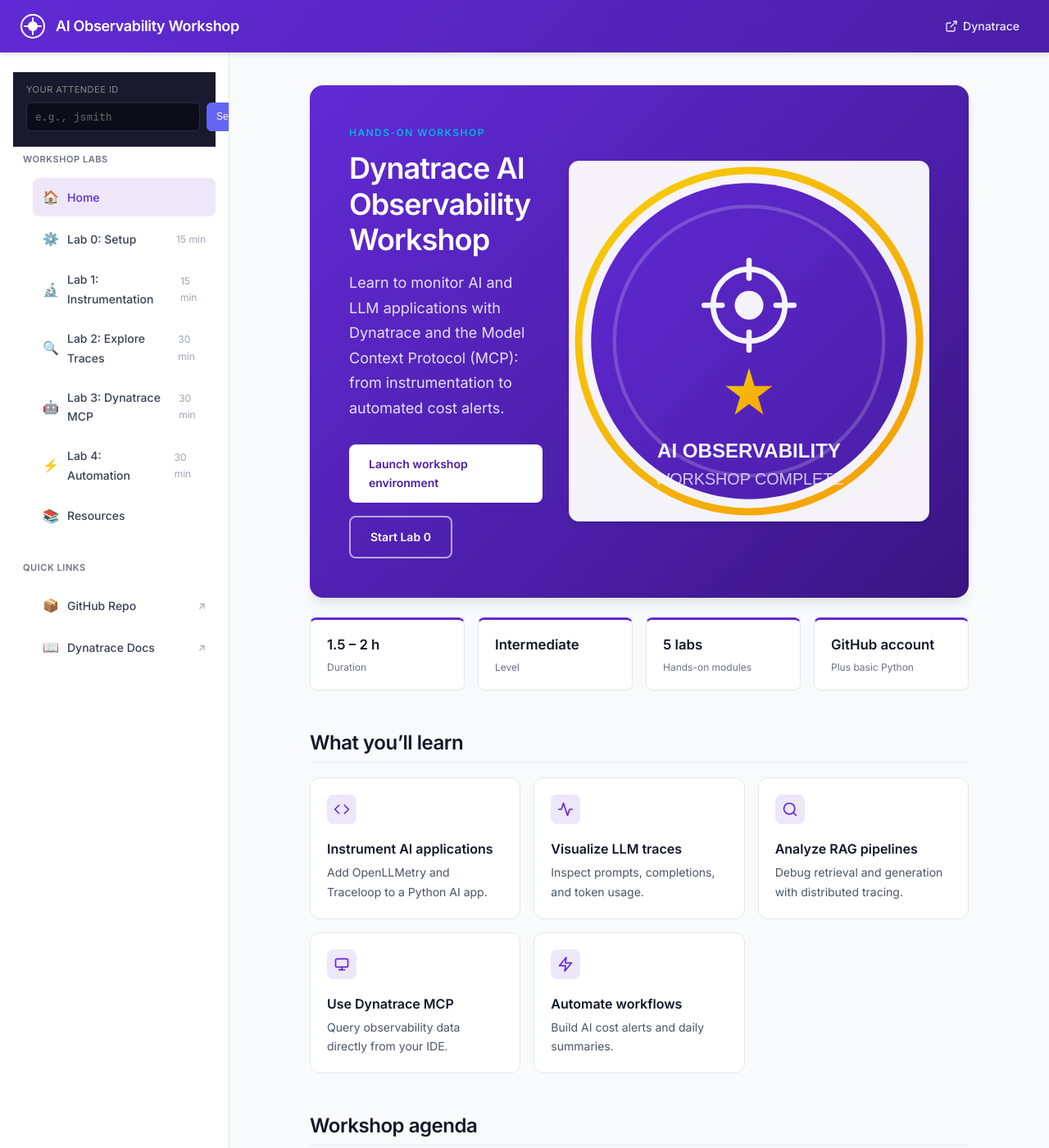
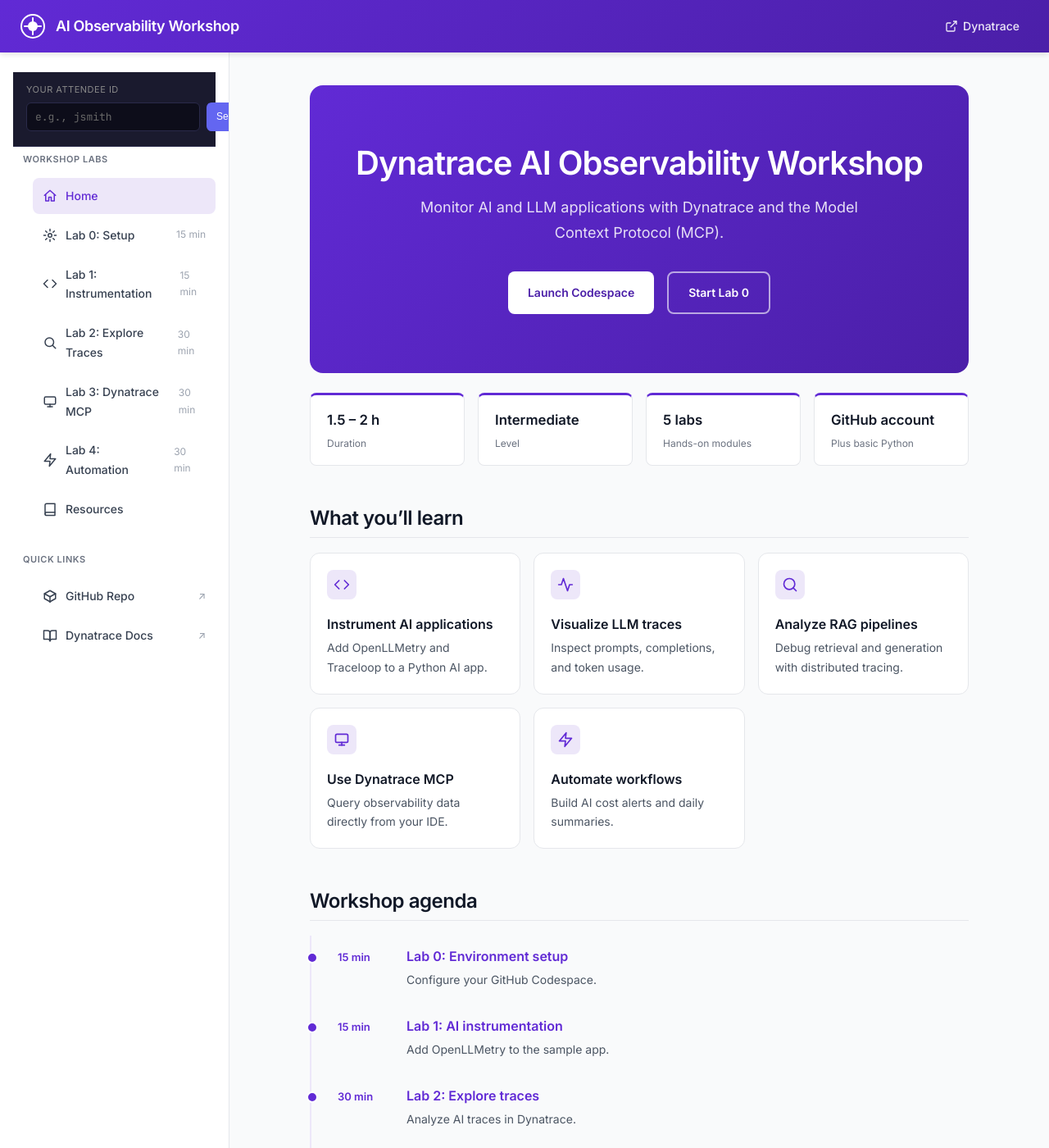
Before and after one commit to marc-mas-ferrer/ai-mcp-ilt, a Jekyll site: the page built from docs/index.md, in a window 1280 px wide and 1400 px high. Shown: the whole window at 82% size. Built offline with Jekyll 4.4.1, drawn with Linux system fonts in a browser that asks for light colours; some of the changed text lies outside the part shown.

Commit message:
Changed index styling

```diff
--- a/docs/_layouts/default.html
+++ b/docs/_layouts/default.html
@@ -59,48 +59,48 @@
                     <ul class="sidebar-nav">
                         <li>
                             <a href="{{ '/' | relative_url }}" class="sidebar-link {% if page.url == '/' or page.url == '/index.html' %}active{% endif %}">
-                                <span class="sidebar-icon">🏠</span>
+                                <svg class="sidebar-icon" viewBox="0 0 24 24" aria-hidden="true"><path d="M3 11l9-8 9 8"/><path d="M5 10v10h5v-6h4v6h5V10"/></svg>
                                 Home
                             </a>
                         </li>
                         <li>
                             <a href="{{ '/lab0-setup' | relative_url }}" class="sidebar-link {% if page.url contains 'lab0' %}active{% endif %}">
-                                <span class="sidebar-icon">⚙️</span>
+                                <svg class="sidebar-icon" viewBox="0 0 24 24" aria-hidden="true"><circle cx="12" cy="12" r="3"/><path d="M12 2v3M12 19v3M2 12h3M19 12h3M4.9 4.9l2.1 2.1M17 17l2.1 2.1M4.9 19.1L7 17M17 7l2.1-2.1"/></svg>
                                 Lab 0: Setup
                                 <span class="sidebar-time">15 min</span>
                             </a>
                         </li>
                         <li>
                             <a href="{{ '/lab1-instrumentation' | relative_url }}" class="sidebar-link {% if page.url contains 'lab1' %}active{% endif %}">
-                                <span class="sidebar-icon">🔬</span>
+                                <svg class="sidebar-icon" viewBox="0 0 24 24" aria-hidden="true"><polyline points="16 18 22 12 16 6"/><polyline points="8 6 2 12 8 18"/></svg>
                                 Lab 1: Instrumentation
                                 <span class="sidebar-time">15 min</span>
                             </a>
                         </li>
                         <li>
                             <a href="{{ '/lab2-explore-traces' | relative_url }}" class="sidebar-link {% if page.url contains 'lab2' %}active{% endif %}">
-                                <span class="sidebar-icon">🔍</span>
+                                <svg class="sidebar-icon" viewBox="0 0 24 24" aria-hidden="true"><circle cx="11" cy="11" r="7"/><line x1="21" y1="21" x2="16.65" y2="16.65"/></svg>
                                 Lab 2: Explore Traces
                                 <span class="sidebar-time">30 min</span>
                             </a>
                         </li>
                         <li>
                             <a href="{{ '/lab3-dynatrace-mcp' | relative_url }}" class="sidebar-link {% if page.url contains 'lab3' %}active{% endif %}">
-                                <span class="sidebar-icon">🤖</span>
+                                <svg class="sidebar-icon" viewBox="0 0 24 24" aria-hidden="true"><rect x="3" y="4" width="18" height="12" rx="2"/><line x1="8" y1="20" x2="16" y2="20"/><line x1="12" y1="16" x2="12" y2="20"/></svg>
                                 Lab 3: Dynatrace MCP
                                 <span class="sidebar-time">30 min</span>
                             </a>
                         </li>
                         <li>
                             <a href="{{ '/lab4-automation' | relative_url }}" class="sidebar-link {% if page.url contains 'lab4' %}active{% endif %}">
-                                <span class="sidebar-icon">⚡</span>
+                                <svg class="sidebar-icon" viewBox="0 0 24 24" aria-hidden="true"><polygon points="13 2 3 14 12 14 11 22 21 10 12 10 13 2"/></svg>
                                 Lab 4: Automation
                                 <span class="sidebar-time">30 min</span>
                             </a>
                         </li>
                         <li>
                             <a href="{{ '/resources' | relative_url }}" class="sidebar-link {% if page.url contains 'resources' %}active{% endif %}">
-                                <span class="sidebar-icon">📚</span>
+                                <svg class="sidebar-icon" viewBox="0 0 24 24" aria-hidden="true"><path d="M4 19.5A2.5 2.5 0 0 1 6.5 17H20V3H6.5A2.5 2.5 0 0 0 4 5.5z"/><path d="M4 19.5A2.5 2.5 0 0 0 6.5 22H20v-5"/></svg>
                                 Resources
                             </a>
                         </li>
@@ -112,13 +112,13 @@
                     <ul class="sidebar-nav">
                         <li>
                             <a href="https://github.com/marc-mas-ferrer/ai-mcp-ilt" target="_blank" class="sidebar-link external">
-                                <span class="sidebar-icon">📦</span>
+                                <svg class="sidebar-icon" viewBox="0 0 24 24" aria-hidden="true"><path d="M21 8l-9-5-9 5v8l9 5 9-5z"/><polyline points="3 8 12 13 21 8"/><line x1="12" y1="13" x2="12" y2="22"/></svg>
                                 GitHub Repo
                             </a>
                         </li>
                         <li>
                             <a href="https://docs.dynatrace.com" target="_blank" class="sidebar-link external">
-                                <span class="sidebar-icon">📖</span>
+                                <svg class="sidebar-icon" viewBox="0 0 24 24" aria-hidden="true"><path d="M2 4h6a4 4 0 0 1 4 4v13a3 3 0 0 0-3-3H2z"/><path d="M22 4h-6a4 4 0 0 0-4 4v13a3 3 0 0 1 3-3h7z"/></svg>
                                 Dynatrace Docs
                             </a>
                         </li>
--- a/docs/assets/css/style.css
+++ b/docs/assets/css/style.css
@@ -216,9 +216,14 @@
 }
 
 .sidebar-icon {
-    font-size: 16px;
-    width: 20px;
-    text-align: center;
+    width: 18px;
+    height: 18px;
+    flex-shrink: 0;
+    fill: none;
+    stroke: currentColor;
+    stroke-width: 2;
+    stroke-linecap: round;
+    stroke-linejoin: round;
 }
 
 .sidebar-time {
@@ -1351,16 +1356,12 @@
    ═══════════════════════════════════════════════════════════════════════════ */
 
 .home-hero {
-    display: flex;
-    align-items: center;
-    justify-content: space-between;
-    gap: 32px;
-    padding: 48px;
+    padding: 72px 48px;
     margin-bottom: 24px;
+    text-align: center;
     border-radius: var(--radius-xl);
-    background: linear-gradient(135deg, var(--dt-purple) 0%, var(--dt-purple-dark) 60%, #3A1580 100%);
+    background: linear-gradient(135deg, var(--dt-purple) 0%, var(--dt-purple-dark) 100%);
     color: white;
-    box-shadow: var(--shadow-lg);
 }
 
 .home-hero h1 {
@@ -1368,34 +1369,18 @@
     border: none;
     padding: 0;
     margin: 0 0 16px;
-    font-size: 2.25rem;
-    line-height: 1.2;
-}
-
-.home-eyebrow {
-    margin: 0 0 12px;
-    font-size: 12px;
-    font-weight: 600;
-    letter-spacing: 0.12em;
-    text-transform: uppercase;
-    color: var(--dt-blue);
+    font-size: 2.5rem;
+    line-height: 1.15;
 }
 
 .home-lead {
-    margin: 0 0 28px;
+    margin: 0 auto 32px;
+    max-width: 560px;
     font-size: 1.125rem;
     color: rgba(255, 255, 255, 0.85);
-    max-width: 520px;
-}
-
-.home-hero .hero-buttons { justify-content: flex-start; }
-
-.home-hero-badge {
-    width: 160px;
-    height: 160px;
-    flex-shrink: 0;
-    opacity: 0.95;
-}
+}
+
+.home-hero .hero-buttons { justify-content: center; }
 
 .btn-light { background: white; color: var(--dt-purple-dark); }
 .btn-light:hover { transform: translateY(-2px); box-shadow: var(--shadow-md); text-decoration: none; }
@@ -1501,9 +1486,8 @@
 .home-cta { text-align: center; margin: 24px 0 32px; }
 
 @media (max-width: 768px) {
-    .home-hero { flex-direction: column-reverse; align-items: flex-start; padding: 32px 24px; }
+    .home-hero { padding: 48px 24px; }
     .home-hero h1 { font-size: 1.75rem; }
-    .home-hero-badge { width: 96px; height: 96px; }
     .home-stats { grid-template-columns: repeat(2, 1fr); }
     .home-grid-2 { grid-template-columns: 1fr; }
     .home-agenda li { flex-direction: column; gap: 2px; }
--- a/docs/index.md
+++ b/docs/index.md
@@ -5,16 +5,12 @@
 ---
 
 <section class="home-hero">
-  <div class="home-hero-text">
-    <p class="home-eyebrow">Hands-on workshop</p>
-    <h1>Dynatrace AI Observability Workshop</h1>
-    <p class="home-lead">Learn to monitor AI and LLM applications with Dynatrace and the Model Context Protocol (MCP): from instrumentation to automated cost alerts.</p>
-    <div class="hero-buttons">
-      <a href="https://codespaces.new/marc-mas-ferrer/ai-mcp-ilt?quickstart=1" class="btn btn-light" target="_blank" rel="noopener">Launch workshop environment</a>
-      <a href="lab0-setup" class="btn btn-outline-light">Start Lab 0</a>
-    </div>
+  <h1>Dynatrace AI Observability Workshop</h1>
+  <p class="home-lead">Monitor AI and LLM applications with Dynatrace and the Model Context Protocol (MCP).</p>
+  <div class="hero-buttons">
+    <a href="https://codespaces.new/marc-mas-ferrer/ai-mcp-ilt?quickstart=1" class="btn btn-light" target="_blank" rel="noopener">Launch Codespace</a>
+    <a href="lab0-setup" class="btn btn-outline-light">Start Lab 0</a>
   </div>
-  <img class="home-hero-badge" src="{{ '/assets/images/badge.svg' | relative_url }}" alt="">
 </section>
 
 <div class="home-stats">
```
Also changed, not shown: other parts of docs/_layouts/default.html (+1 -1 lines).
